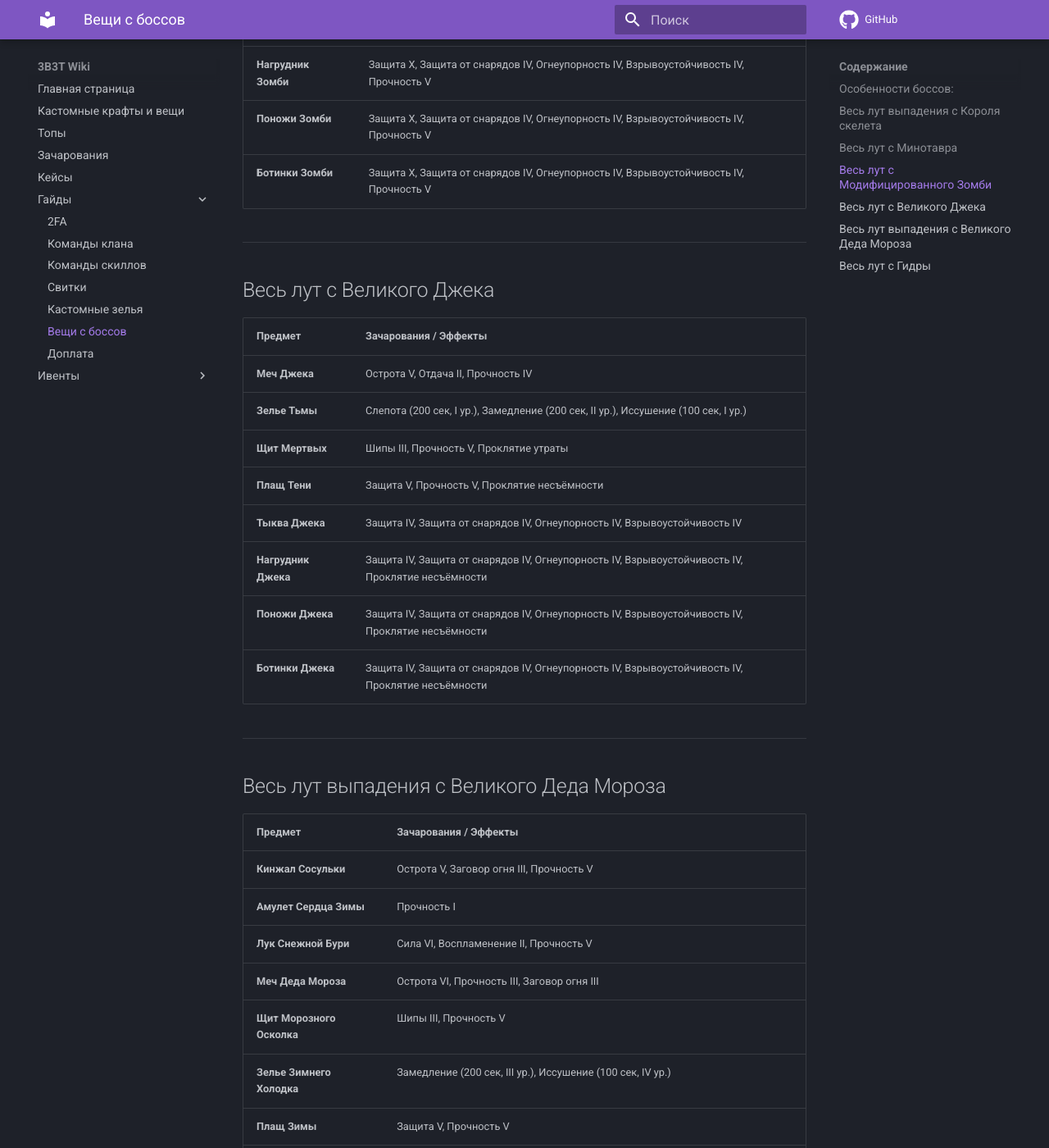
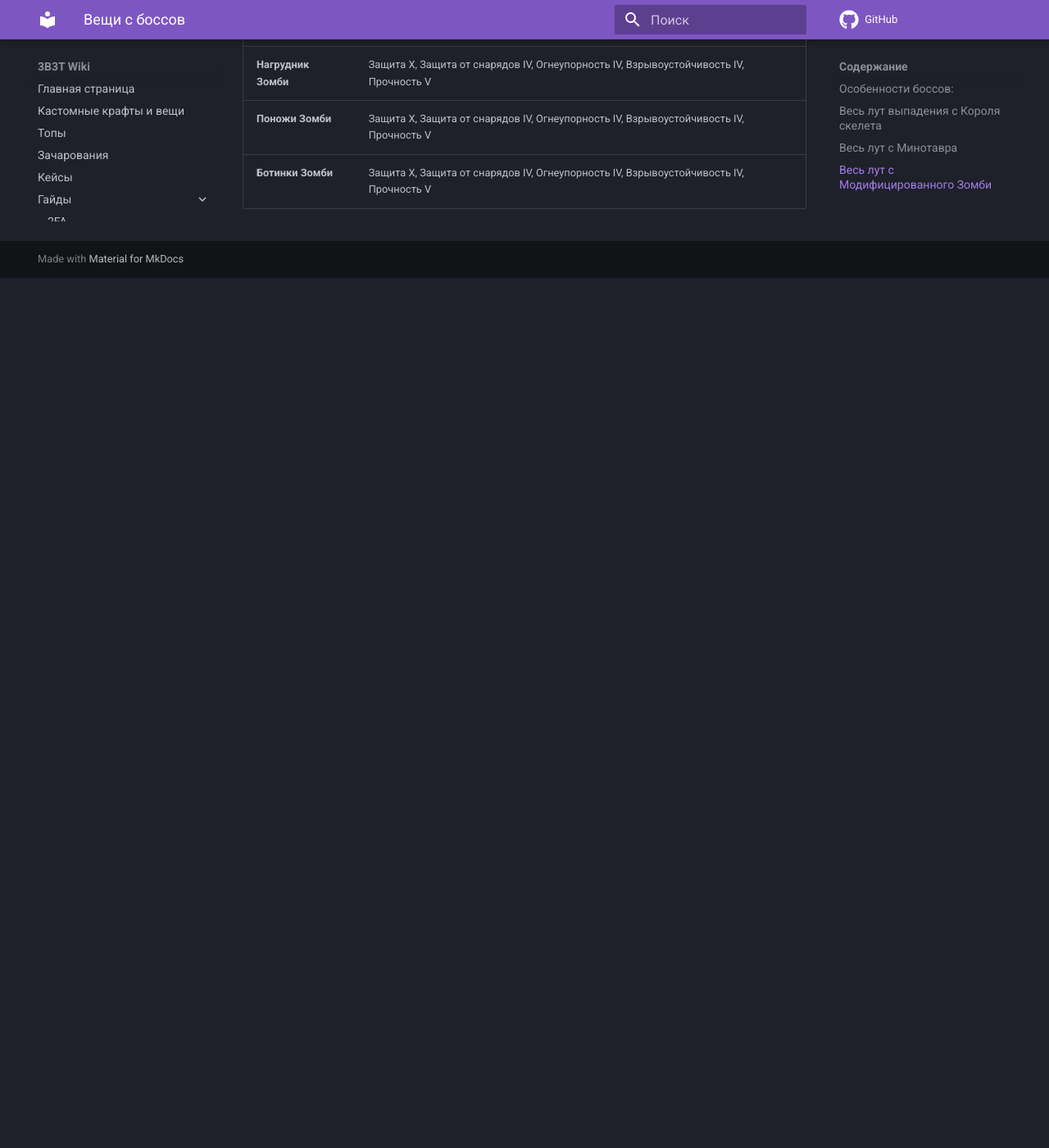
Before and after one commit to 3B3TServer/Docs, an MkDocs documentation site: the page built from docs/Guides/itemsboss.md, in a window 1280 px wide and 1400 px high, scrolled down 1754 px. Shown: the whole window at 82% size. Built offline with MkDocs 1.6.1 and Material for MkDocs 9.7.7, drawn with Linux system fonts in a browser that asks for light colours; comment, search, counter and statistics services are not loaded; after the commit the page ends 2093 px from its top, so only the background shows below that; some of the changed text lies outside the part shown.

Commit message:
Неактуально даные
да

```diff
--- a/docs/Guides/itemsboss.md
+++ b/docs/Guides/itemsboss.md
@@ -45,48 +45,3 @@
 | **Нагрудник Зомби** | Защита X, Защита от снарядов IV, Огнеупорность IV, Взрывоустойчивость IV, Прочность V |
 | **Поножи Зомби** | Защита X, Защита от снарядов IV, Огнеупорность IV, Взрывоустойчивость IV, Прочность V |
 | **Ботинки Зомби** | Защита X, Защита от снарядов IV, Огнеупорность IV, Взрывоустойчивость IV, Прочность V |
-
----
-
-## Весь лут с Великого Джека
-
-| **Предмет**       | **Зачарования / Эффекты** |
-|------------------|-------------------------|
-| **Меч Джека**    | Острота V, Отдача II, Прочность IV |
-| **Зелье Тьмы**   | Слепота (200 сек, I ур.), Замедление (200 сек, II ур.), Иссушение (100 сек, I ур.) |
-| **Щит Мертвых**  | Шипы III, Прочность V, Проклятие утраты |
-| **Плащ Тени**    | Защита V, Прочность V, Проклятие несъёмности |
-| **Тыква Джека**  | Защита IV, Защита от снарядов IV, Огнеупорность IV, Взрывоустойчивость IV |
-| **Нагрудник Джека** | Защита IV, Защита от снарядов IV, Огнеупорность IV, Взрывоустойчивость IV, Проклятие несъёмности |
-| **Поножи Джека** | Защита IV, Защита от снарядов IV, Огнеупорность IV, Взрывоустойчивость IV, Проклятие несъёмности |
-| **Ботинки Джека** | Защита IV, Защита от снарядов IV, Огнеупорность IV, Взрывоустойчивость IV, Проклятие несъёмности |
-
----
-
-## Весь лут выпадения с Великого Деда Мороза
-
-| **Предмет**               | **Зачарования / Эффекты** |
-|--------------------------|-------------------------|
-| **Кинжал Сосульки**      | Острота V, Заговор огня III, Прочность V |
-| **Амулет Сердца Зимы**   | Прочность I |
-| **Лук Снежной Бури**     | Сила VI, Воспламенение II, Прочность V |
-| **Меч Деда Мороза**      | Острота VI, Прочность III, Заговор огня III |
-| **Щит Морозного Осколка** | Шипы III, Прочность V |
-| **Зелье Зимнего Холодка** | Замедление (200 сек, III ур.), Иссушение (100 сек, IV ур.) |
-| **Плащ Зимы**           | Защита V, Прочность V |
-| **Шлем Объятий Зимы**   | Защита V, Защита от снарядов IV, Огнеупорность IV, Взрывоустойчивость IV, Прочность III |
-| **Нагрудник Глазури**   | Защита V, Защита от снарядов IV, Огнеупорность IV, Взрывоустойчивость IV, Прочность III |
-| **Поножи Сосульки**     | Защита V, Защита от снарядов IV, Огнеупорность IV, Взрывоустойчивость IV, Прочность III |
-| **Ботинки Снежинки**    | Защита V, Защита от снарядов IV, Огнеупорность IV, Взрывоустойчивость IV, Прочность III |
-
----
-
-## Весь лут с Гидры
-
-| **Предмет**         | **Зачарования** |
-|---------------------|----------------|
-| **Шлем Гидры** | Защита V, Защита от снарядов IV, Огнестойкость IV, Взрывоустойчивость IV, Прочность III |
-| **Нагрудник Гидры** | Защита V, Защита от снарядов IV, Огнестойкость IV, Взрывоустойчивость IV, Прочность III |
-| **Поножи Гидры** | Защита V, Защита от снарядов IV, Огнестойкость IV, Взрывоустойчивость IV, Прочность III |
-| **Трезубец Посейдона** | Починка I, Прочность V, Тягун III, Верность III, Пронзание V, Громовержец I |
-| **Ботинки Посейдона** | Защита V, Защита от снарядов IV, Огнестойкость IV, Взрывоустойчивость IV, Прочность III, Ходьба по льду II, Легкое падение IV |
```
